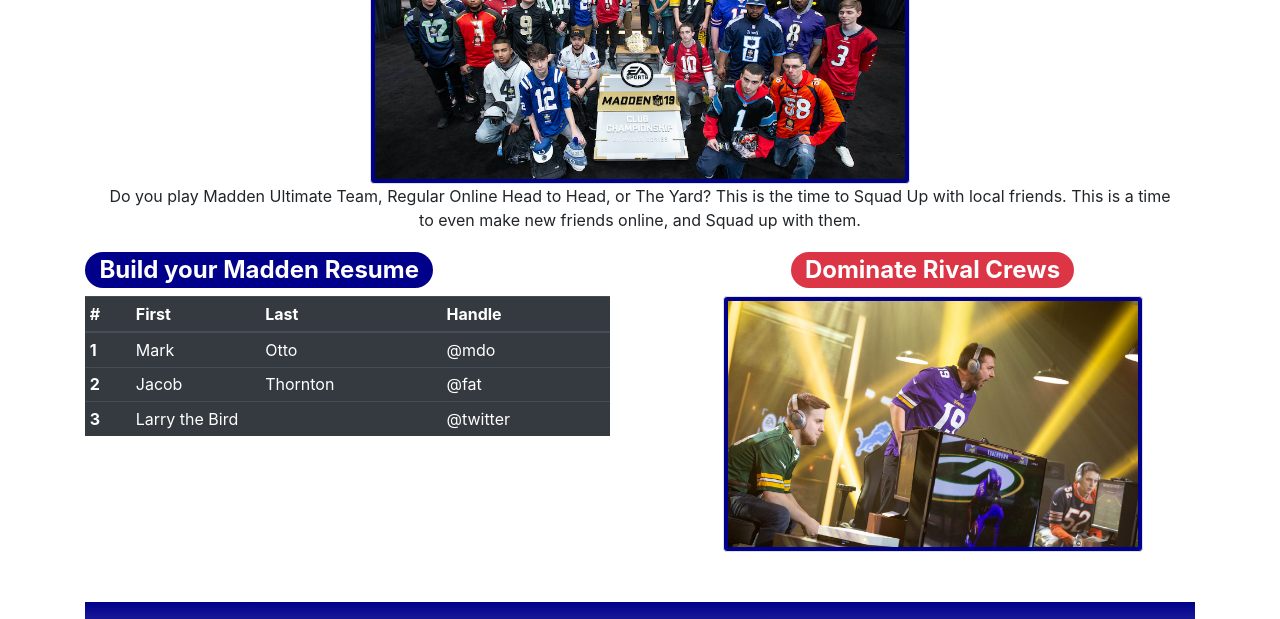
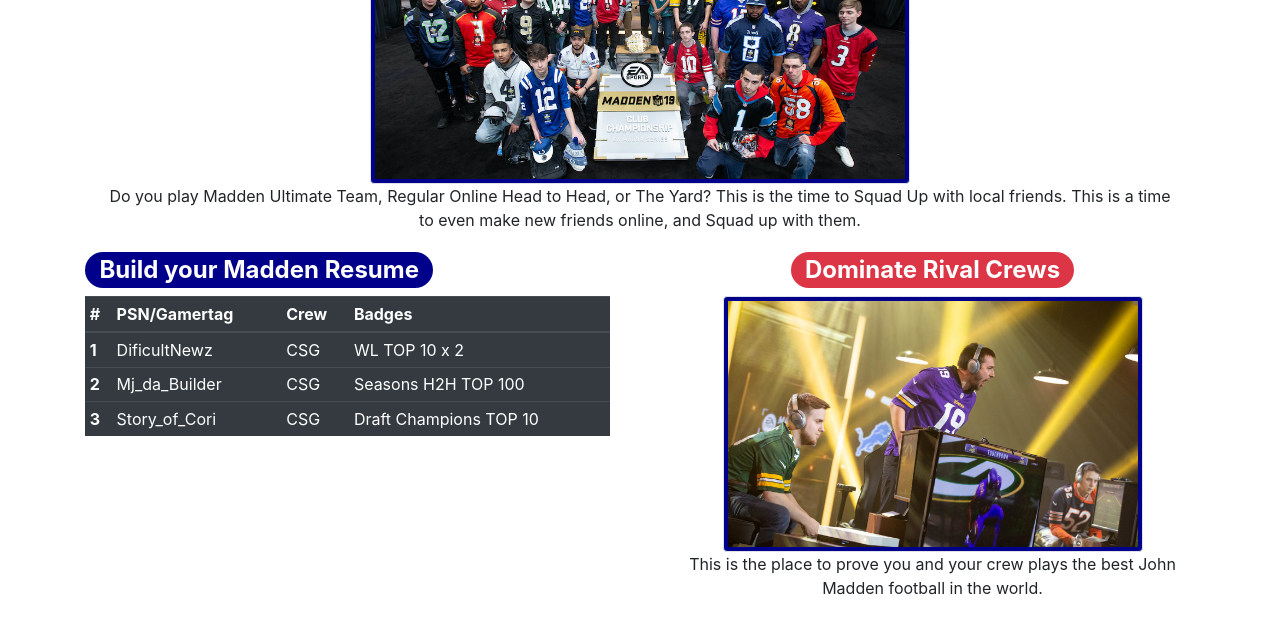
Before and after one commit to MWest83/PortfolioProjectNucamp, a website: page index.html in a window 1280 px wide. Shown: the part 560-1179 px from the top of the page. Drawn offline with nearby package versions, Linux system fonts and the light colour scheme.

Commit message:
Updated Table and Paragraph in Index

```diff
--- a/index.html
+++ b/index.html
@@ -85,28 +85,29 @@
                         <thead>
                           <tr>
                             <th scope="col">#</th>
-                            <th scope="col">First</th>
-                            <th scope="col">Last</th>
-                            <th scope="col">Handle</th>
+                            <th scope="col">PSN/Gamertag</th>
+                            <th scope="col">Crew</th>
+                            <th scope="col">Badges</th>
                           </tr>
                         </thead>
                         <tbody>
                           <tr>
                             <th scope="row">1</th>
-                            <td>Mark</td>
-                            <td>Otto</td>
-                            <td>@mdo</td>
+                            <td>DificultNewz</td>
+                            <td>CSG</td>
+                            <td>WL TOP 10 x 2</td>
                           </tr>
                           <tr>
                             <th scope="row">2</th>
-                            <td>Jacob</td>
-                            <td>Thornton</td>
-                            <td>@fat</td>
+                            <td>Mj_da_Builder</td>
+                            <td>CSG</td>
+                            <td>Seasons H2H TOP 100</td>
                           </tr>
                           <tr>
                             <th scope="row">3</th>
-                            <td colspan="2">Larry the Bird</td>
-                            <td>@twitter</td>
+                            <td>Story_of_Cori</td>
+                            <td>CSG</td>
+                            <td>Draft Champions TOP 10</td>
                           </tr>
                         </tbody>
                       </table>
@@ -118,7 +119,8 @@
                   <div class="col col-xs-12">
                     <h2 class="display-5 text-center"><span class="badge badge-danger badge-pill">Dominate Rival Crews</h2>
                       <img id="Madden2" class="d-flex mx-auto img-thumbnail" src="img/Madden2.jpg" alt="Madden Brag" />
-                  </div>
+                      <p class="text-center">This is the place to prove you and your crew plays the best John Madden football in the world.  </p>
+                    </div>
                 </div>
 
 
```
